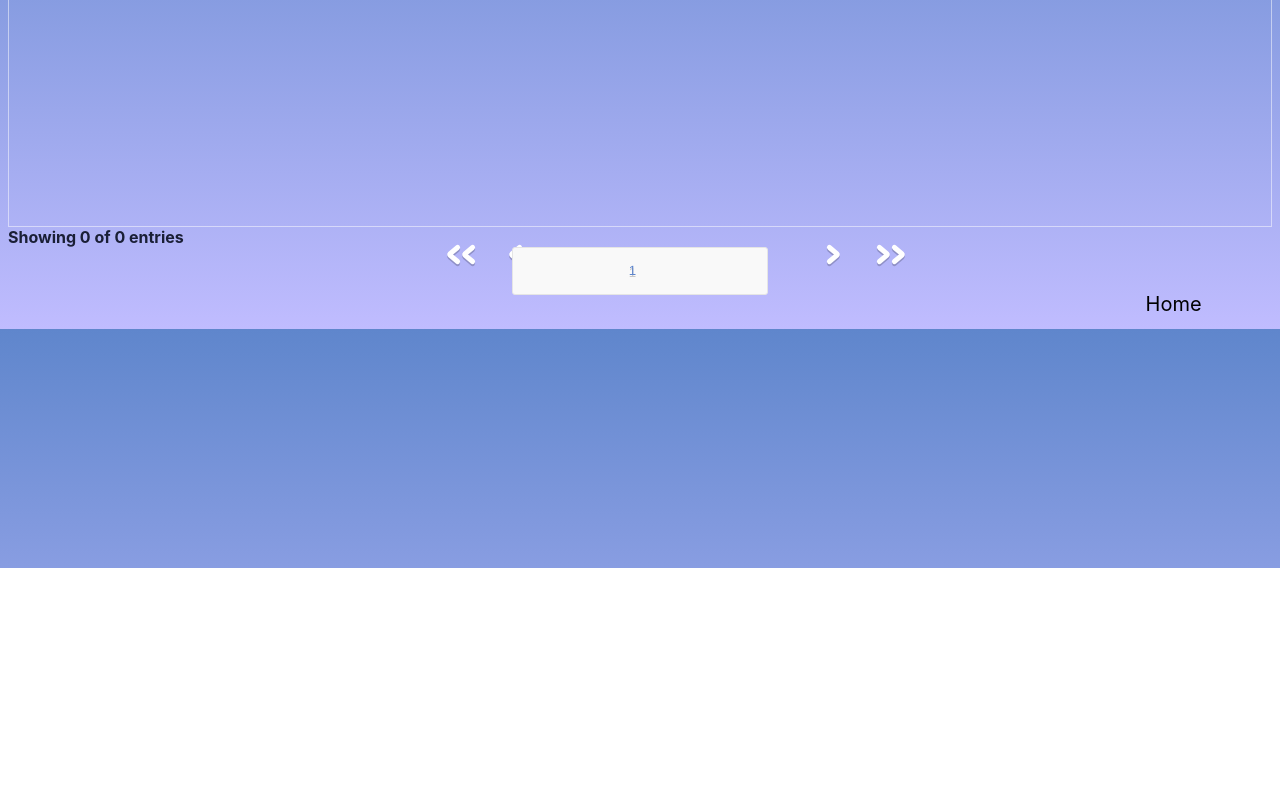
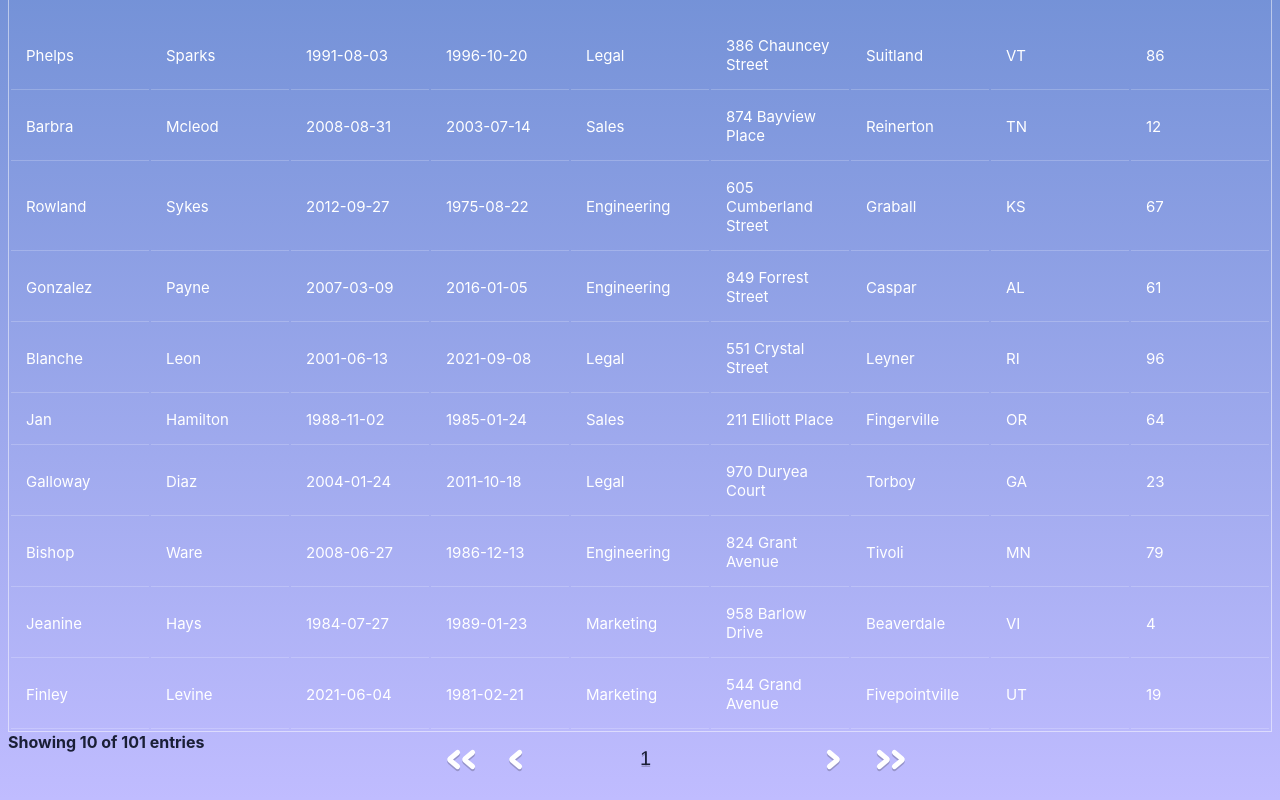
Before and after one commit to GuillaumeCabaret/CabaretGuillaume_14_13072022, a React (Create React App) app in the folder my-app/: page /employees in a window 1280 px wide. Shown: the part 232-1032 px from the top of the page. Before the commit the page ends 800 px from the top, so only its background shows below. Built offline with nearby package versions, Linux system fonts and the light colour scheme.

Commit message:
changes for respect the after meet up presentation

```diff
--- a/my-app/src/app/employeeReducer.js
+++ b/my-app/src/app/employeeReducer.js
@@ -1,8 +1,8 @@
-// import data from "../data/employees.json"
+import data from "../data/employees.json"
 
 const initialSate = {
     // employees: [],
-    employees: JSON.parse(localStorage.getItem("employeeList")) !== null ? JSON.parse(localStorage.getItem("employeeList")) : [],
+    employees: JSON.parse(localStorage.getItem("employeeList")) !== null ? JSON.parse(localStorage.getItem("employeeList")) : data,
     modalVisibility: false
 }
 
--- a/my-app/src/components/Form/Form.css
+++ b/my-app/src/components/Form/Form.css
@@ -185,9 +185,24 @@
 
    .buttonSubmit{
     margin-top: 10px;
-     padding: 8px 10px;
-     align-self: center;
+    padding: 8px 10px;
+    align-self: center;
+    background: #5F86CC;
+    color: #fff;
+    border: 0;
+    border-bottom: 4px solid darken(#5F86CC, 7%);
+    font-size: 1em;
+    font-weight: bold;
    }
+    .buttonSubmit:focus,
+    .buttonSubmit:hover {
+      background: #16a085;
+      border-bottom-color: darken(#5F86CC, 7%);
+    }
+    .buttonSubmit:active {
+      background: #1bc2a2;
+      border-bottom-color: darken(#5F86CC, 7%);
+    }
   .modal{
       text-align: center;
       position: relative;
--- a/my-app/src/components/Form/Form.jsx
+++ b/my-app/src/components/Form/Form.jsx
@@ -33,15 +33,15 @@ function Form() {
         const values = {firstName,lastName,dateOfBirth: birthDate.toUTCString(),startDate: startDate.toUTCString(),street,city,state:countryState,zipCode: zip,department};
         dispatch(add_employee(values))
         localStorage.setItem("employeeList",JSON.stringify([...employeesData, values]))
+    }
 
-    }
     return (
         <>
             <form className="form" onSubmit={handleSubmit}>
                 <label htmlFor="firstName">First Name</label>
-                <input type="text" id="firstName" onChange={(e) => setFirstName(e.target.value)} required></input>
+                <input type="text" id="firstName" onChange={(e) => setFirstName(e.target.value)} pattern="[a-zA-Z]+"></input>
                 <label htmlFor="lastName">Last Name</label>
-                <input type="text" id="lastName" onChange={(e) => setLastName(e.target.value)} required></input>
+                <input type="text" id="lastName" onChange={(e) => setLastName(e.target.value)} pattern="[a-zA-Z]+"></input>
                 <label htmlFor="birthDate">Date of birth</label>
                 <DatePicker id ="birthdate"
                 data-testid="birthdate"
@@ -63,13 +63,13 @@ function Form() {
                 <div className="address">
                     <p className="addressTitle">Address</p>
                     <label htmlFor="street">Street</label>
-                    <input type="text" id="street" onChange={(e) => setStreet(e.target.value)} required></input>
+                    <input type="text" id="street" onChange={(e) => setStreet(e.target.value)} pattern="[a-zA-Z]+"></input>
                     <label htmlFor="city">City</label>
-                    <input type="text" id="city" onChange={(e) => setCity(e.target.value)} required></input>
+                    <input type="text" id="city" onChange={(e) => setCity(e.target.value)} pattern="[a-zA-Z]+"></input>
                     <label htmlFor="state">State</label>
                     <Dropdown values={states} callback={setCountrystate} id={"state"} value={countryState}></Dropdown>
                     <label htmlFor="zip">Zip Code</label>
-                    <input type="number" id="zip" onChange={(e) => setZip(e.target.value)} required></input>
+                    <input type="number" id="zip" onChange={(e) => setZip(e.target.value)}></input>
                 </div>
                 <label htmlFor="department">Department</label>
                 <Dropdown values={dropDepartment} callback={setDepartment} id={"department"} value={department}></Dropdown>
--- /dev/null
+++ b/my-app/src/components/FormError/FormError.js
@@ -0,0 +1,6 @@
+import React from 'react'
+
+export default function FormError({fieldError, message}) {
+    return fieldError ?
+        <div className="text-danger-600">{message}</div> : <></>
+}
--- a/my-app/src/components/Table/PageIndex.jsx
+++ b/my-app/src/components/Table/PageIndex.jsx
@@ -2,10 +2,6 @@ import React from "react";
 import PropTypes from "prop-types";
 
 function PageIndex({ page, data, pageIndex, gotoPage, previousPage, nextPage, canPreviousPage, canNextPage}) {
-  const handleChangePage = (event) => {
-    const pageNumber = event.target.value ? Number(event.target.value) - 1 : 0;
-    gotoPage(pageNumber);
-  };
 
  return (
     <div className="table__footer">
@@ -19,12 +15,7 @@ function PageIndex({ page, data, pageIndex, gotoPage, previousPage, nextPage, ca
       <button className = "paginate left" onClick={() => previousPage()} disabled={!canPreviousPage}>
         <i></i><i></i>
       </button>{' '}
-        <input
-          className="counter"
-          type="number"
-          defaultValue={pageIndex + 1}
-          onChange={handleChangePage}
-        ></input>
+        <p className="counter" type="number">{pageIndex + 1}</p>
         <button className="paginate right" onClick={() => nextPage()} disabled={!canNextPage}>
           <i></i><i></i>
         </button>{' '}
--- a/my-app/src/components/Table/Table.css
+++ b/my-app/src/components/Table/Table.css
@@ -302,11 +302,10 @@ button {
   cursor: default;
 }
 .counter {
-  text-align: center;
   position: absolute;
-  width: 20%;
-  left: 40%;
+  margin-top: -45px;
+  left: 50%;
+  font-size: 20px;
   font-family: Helvetica, sans-serif;
   text-shadow: 0px 2px 0px rgba(0, 0, 0, 0.2);
-  color: #5F86CC;
 }
--- a/my-app/src/pages/ViewEmployee/ViewEmployee.jsx
+++ b/my-app/src/pages/ViewEmployee/ViewEmployee.jsx
@@ -5,8 +5,9 @@ function ViewEmployee(props) {
     return (
         <>
             <h1>Current Employees</h1>
+            <Link className='home' to="/">Home</Link>
                 <Table />
-            <Link className='home' to="/">Home</Link>
+
         </>
     )
 }
```
